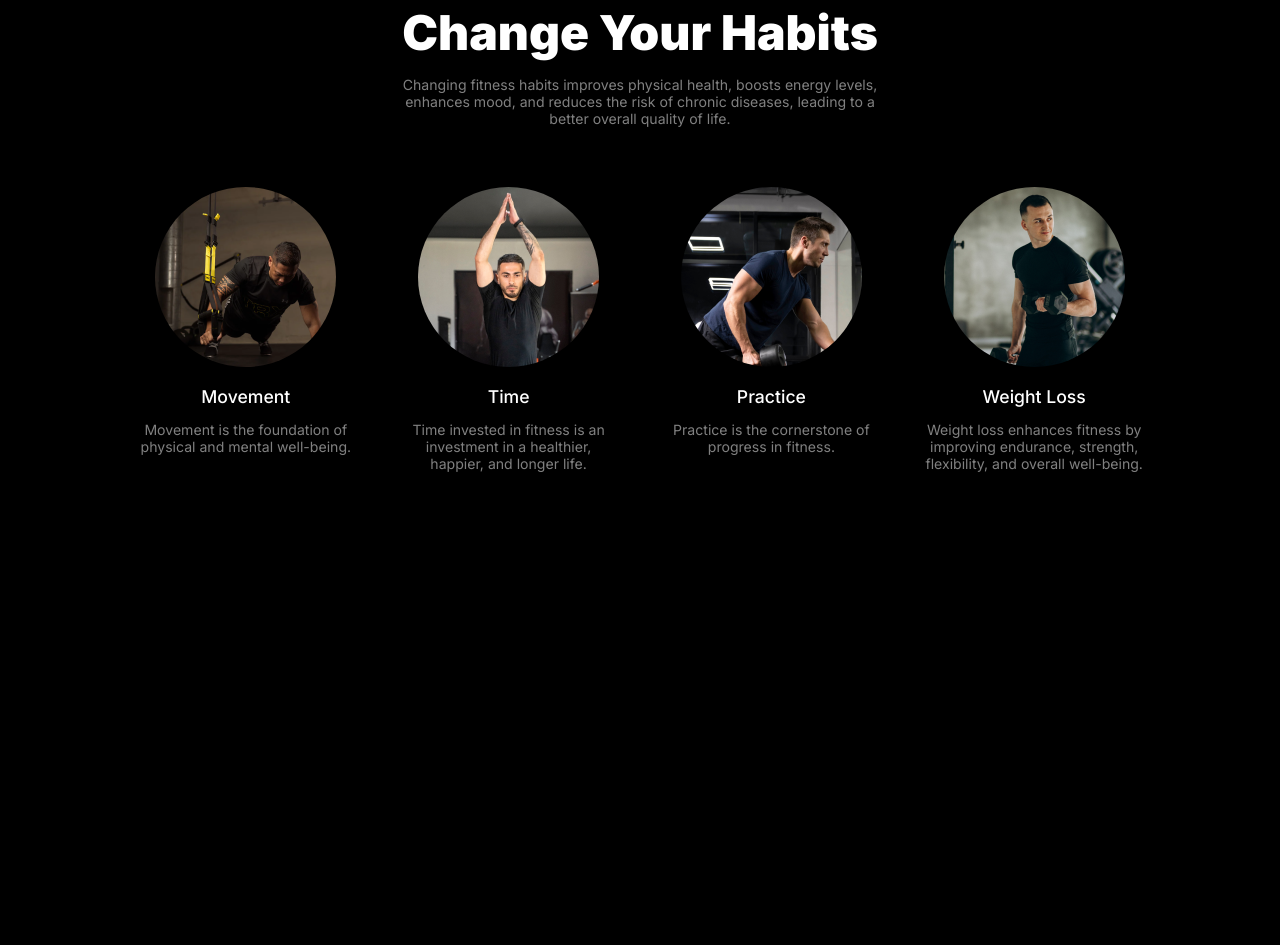
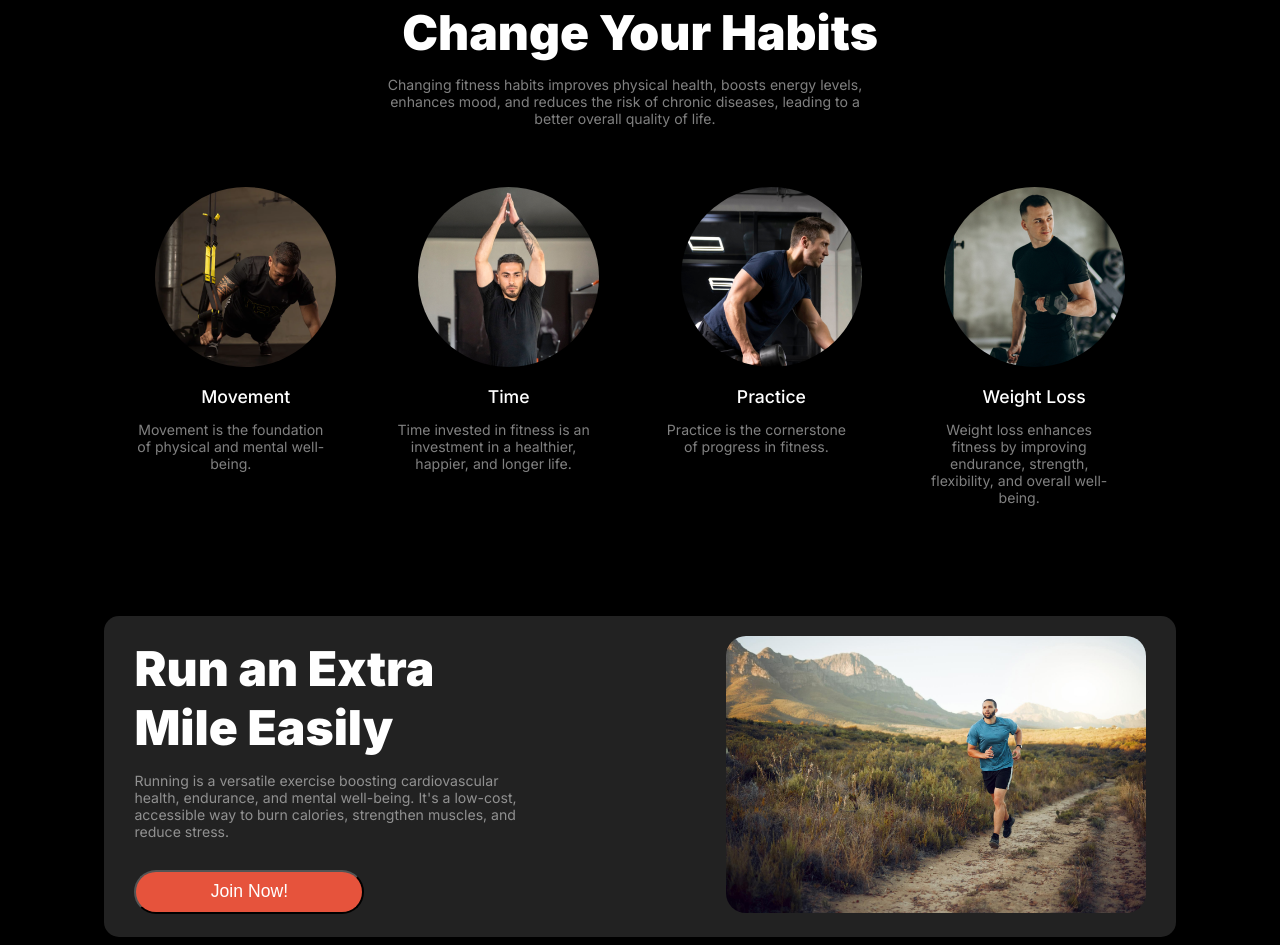
Before and after one commit to monir-7872/assainment-2, a plain HTML site: page index.html in a window 1280 px wide. Shown: the part 939-1884 px from the top of the page. Before the commit the page ends 1449 px from the top, so only its background shows below. Drawn offline with Linux system fonts and the light colour scheme; a web font is replaced by a local one.

Commit message:
added run section

```diff
--- a/index.html
+++ b/index.html
@@ -72,4 +72,15 @@
             </div>
         </div>
     </section>
+    <section class="run display-flex common-width">
+        <div>
+            <h2 class="run-heading">Run an Extra
+                Mile Easily</h2>
+            <p class="description-1">Running is a versatile exercise boosting cardiovascular health, endurance, and mental well-being. It's a low-cost, accessible way to burn calories, strengthen muscles, and reduce stress.</p>
+            <button class="join btn-text btn">Join  Now!</button>
+        </div>
+        <div>
+            <img src="images/run.jpg" alt="">
+        </div>
+    </section>
    </main>
--- a/styles/style.css
+++ b/styles/style.css
@@ -192,3 +192,32 @@ right: -80px;
 .fitness-pic > img {
     border-radius: 50%;
 }
+/* section-run  */
+.run{
+    border-radius: 15px;
+    background: rgb(34, 34, 34);
+    align-items: center;
+    justify-content: space-between;
+    padding: 20px 30px;
+    margin-top: 80px;
+}
+.join{
+    width: 230px;
+}
+.run-heading{
+    font-size: 3rem ;
+    color: white;
+    font-weight: 900;
+    margin-bottom: 10px;
+    margin-top: 0px;
+}
+.run > div > img {
+    width: 100%;
+border-radius: 20px;
+}
+.run > div > h2,p {
+    padding-right: 30px;
+}
+.run > div {
+    width: 420px;
+}
```
